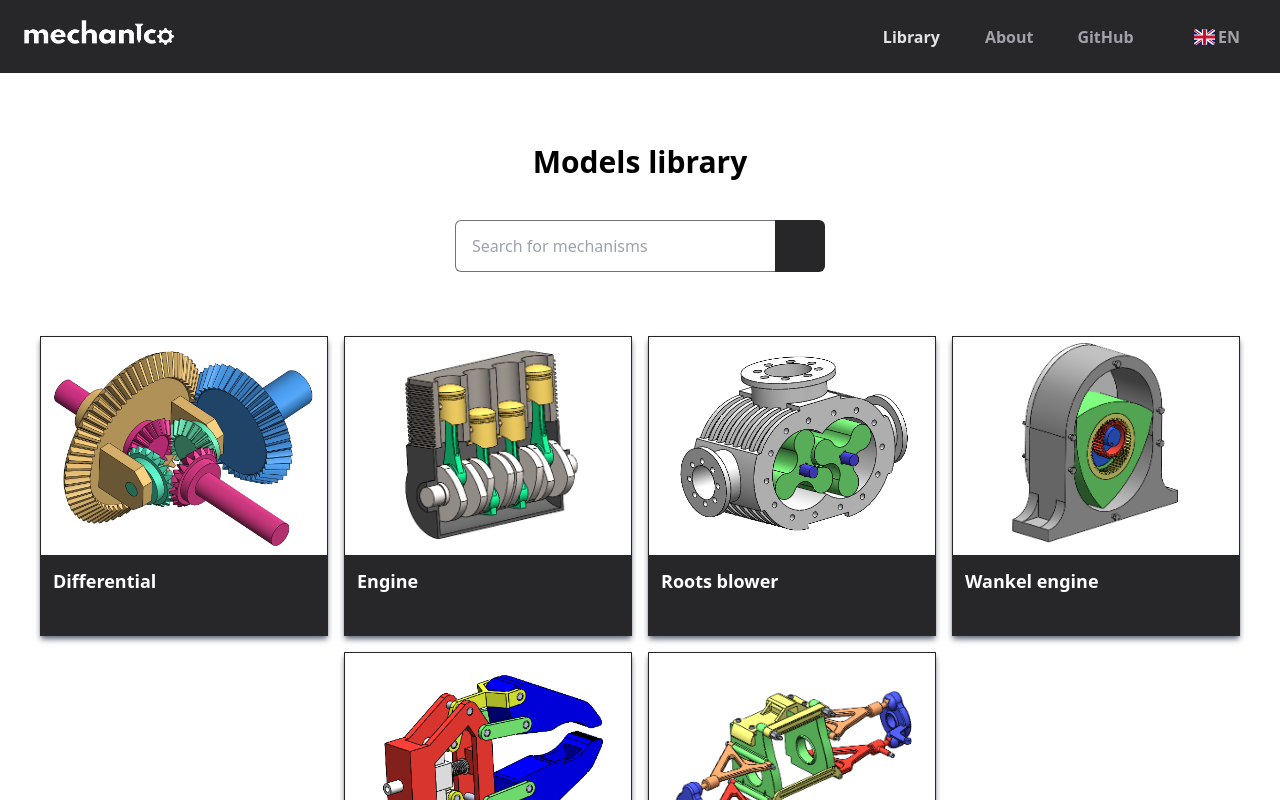
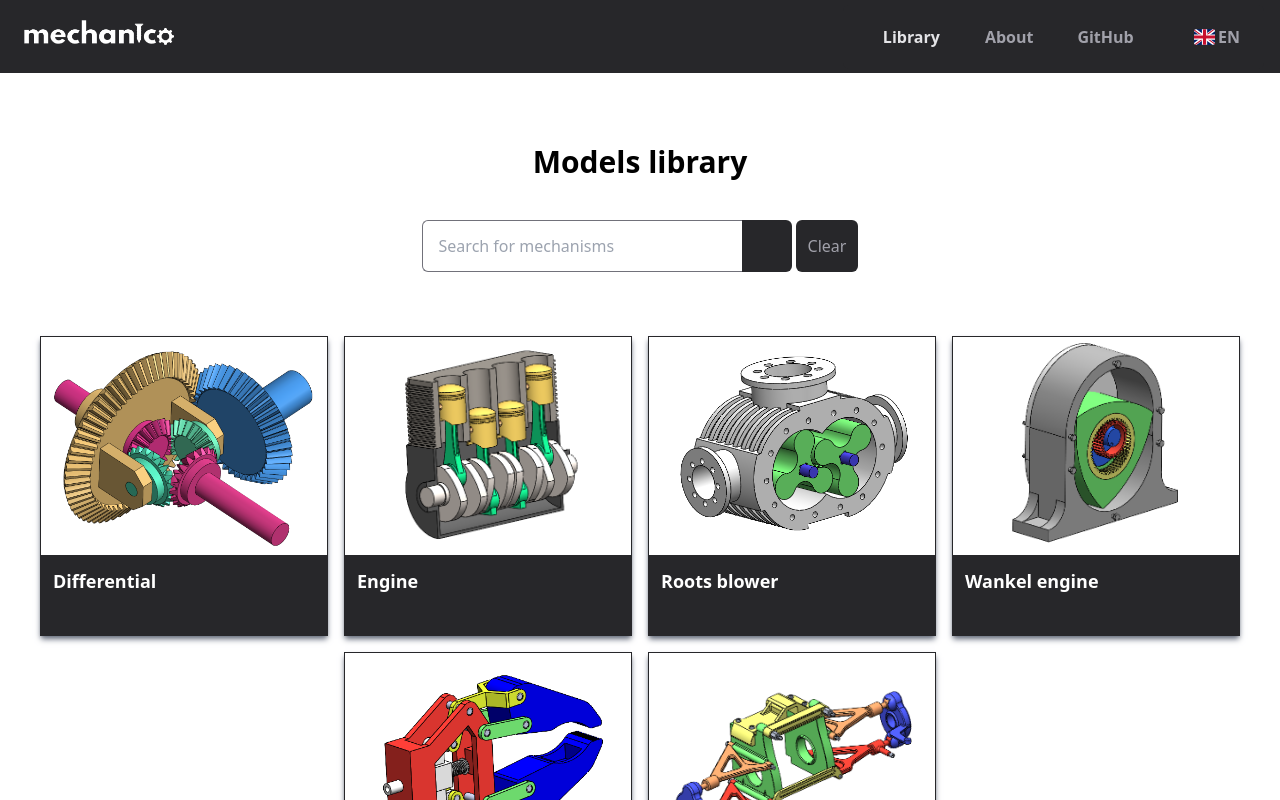
Before and after one commit to S4mst3r25/mechanico, a React (Vite) app: page /library in a window 1280 px wide. Shown: the top 800 px of the page. Built offline with nearby package versions, Linux system fonts and the light colour scheme; some icons are missing.

Commit message:
Add clear button

```diff
--- a/src/assets/translations/translationBG.json
+++ b/src/assets/translations/translationBG.json
@@ -40,6 +40,7 @@
     },
     "search": {
         "placeholder": "Търсене на механизми",
+        "clear": "Изчисти",
         "results": {
             "noResults": "Няма намерени резултати",
             "singleResult":"1 резултат",
--- a/src/assets/translations/translationEN.json
+++ b/src/assets/translations/translationEN.json
@@ -40,6 +40,7 @@
     },
     "search": {
         "placeholder": "Search for mechanisms",
+        "clear": "Clear",
         "results": {
             "noResults": "No results",
             "singleResult": "1 result",
--- a/src/routes/Library.jsx
+++ b/src/routes/Library.jsx
@@ -38,6 +38,7 @@ function SearchBar({ searchList, filteredList }) {
         <>
             <div className="w-max flex">
                 <input value={searchInput} onChange={e => setSearchInput(e.target.value)} type="text" placeholder={t('search.placeholder')} className="border border-r-0 border-zinc-500 h-[52px] px-4 rounded-bl-md rounded-tl-md w-80"></input>
+
                 <button onClick={() => { searchLibrary(searchInput, searchList) }} className="bg-zinc-800 rounded-br-md rounded-tr-md px-3 hover:bg-zinc-700 transition group">
                     <span className="flex items-center">
                         <Icon size="26px">
@@ -45,6 +46,8 @@ function SearchBar({ searchList, filteredList }) {
                         </Icon>
                     </span>
                 </button>
+
+                <button onClick={ () => {filteredList(searchList); setSearchInput("")}} className=' ml-1 text-zinc-400 hover:text-zinc-200 bg-zinc-800 rounded-md px-3 hover:bg-zinc-700 transition'>{t('search.clear')}</button>
             </div>
         </>
     )
```
Also changed, not shown: 1 other file (tests, documents, lock files or other folders).
